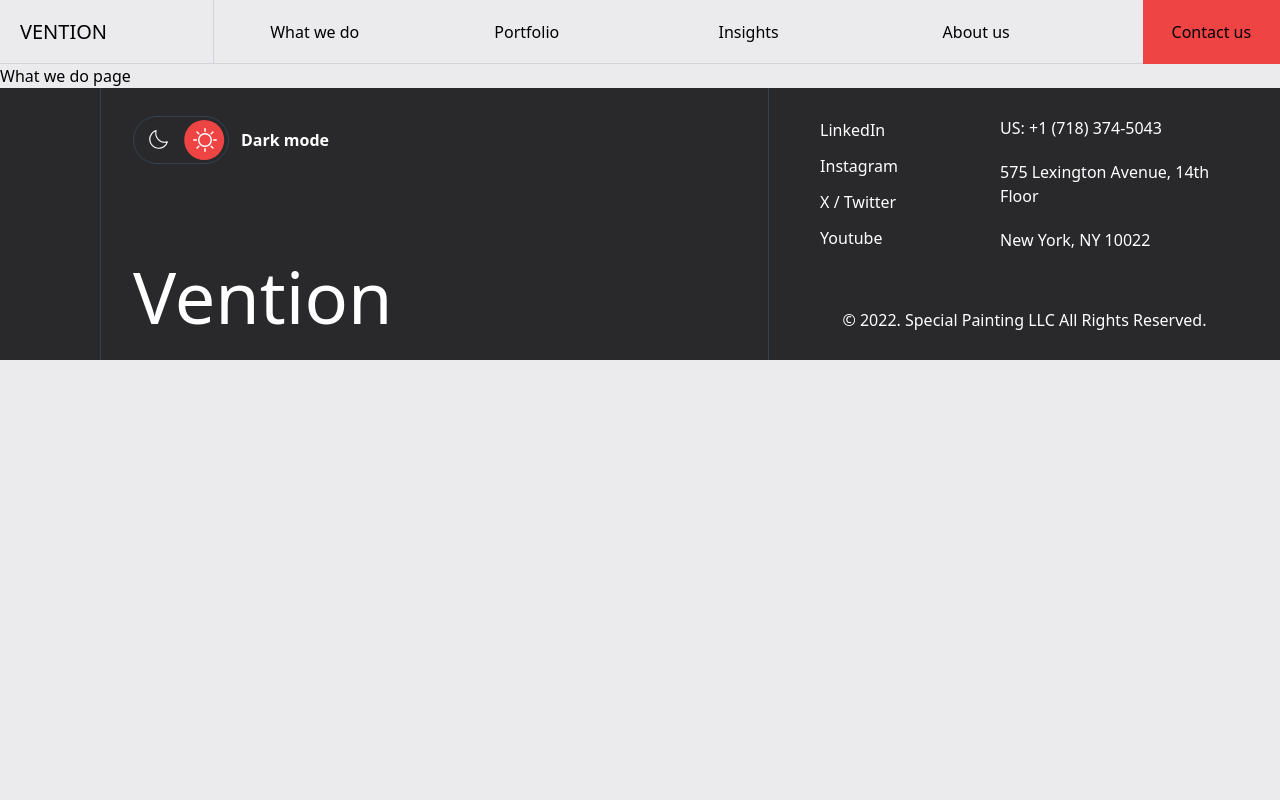
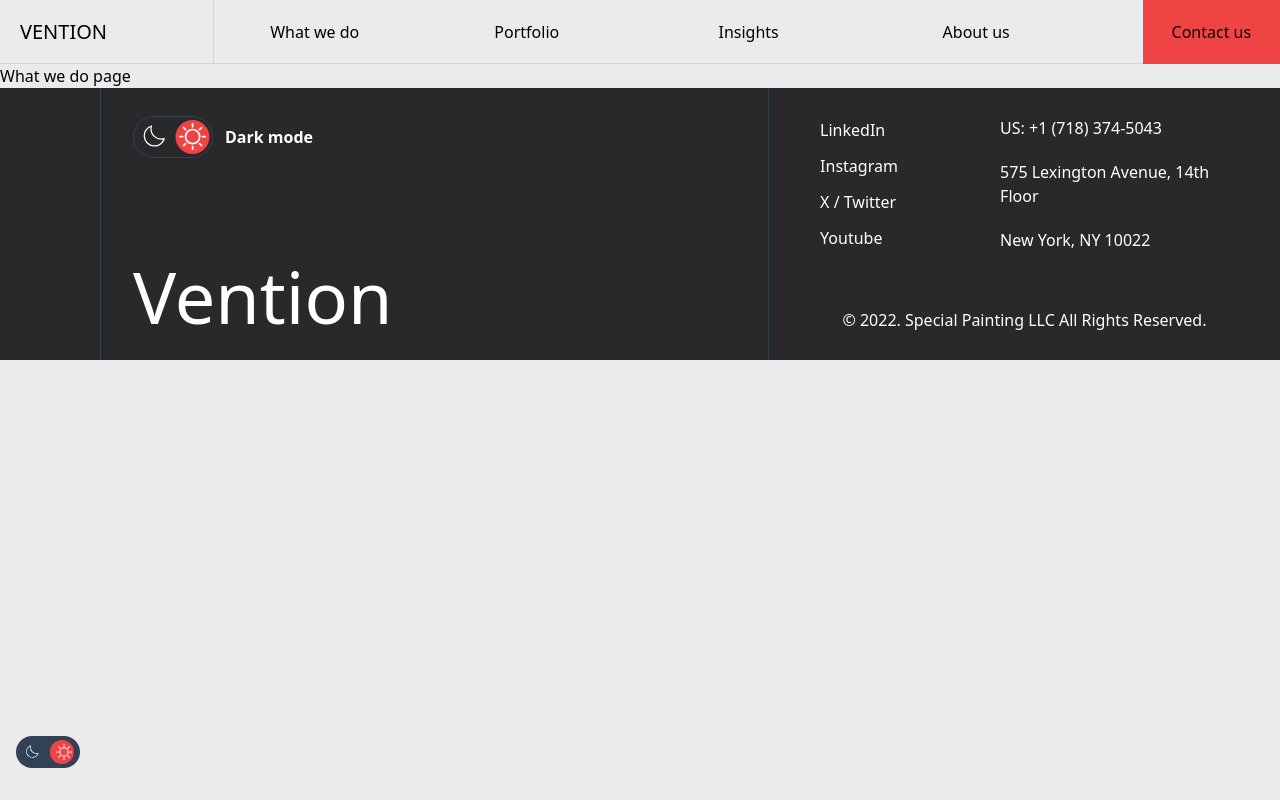
Before and after one commit to DemonHa/specialpainting, a Next.js app: page /what-we-do in a window 1280 px wide. Built offline with nearby package versions, Linux system fonts and the light colour scheme.

Commit message:
feat: floating darkmode button

```diff
--- a/src/app/layout.tsx
+++ b/src/app/layout.tsx
@@ -3,7 +3,6 @@ import { Inter } from "next/font/google";
 import "./globals.css";
 import Navbar from "@/components/nav-bar";
 import GeneralFooter from "@/components/general-footer";
-import { DarkModeProvider } from "@/features/darkmode";
 import { Providers } from "./providers";
 
 const inter = Inter({ subsets: ["latin"] });
--- a/src/components/general-footer/index.tsx
+++ b/src/components/general-footer/index.tsx
@@ -3,7 +3,7 @@ import ThemeSwitcher from "../theme-switcher";
 
 const GeneralFooter = () => {
   return (
-    <div className=" flex max-lg:flex-col-reverse max-lg:divide-y bg-background-dark dark:bg-background-white divide-x dark:divide-gray-300 divide-slate-700 dark:text-black text-white min-h-fit">
+    <div className="flex relative z-10 max-lg:flex-col-reverse max-lg:divide-y bg-background-dark dark:bg-background-white divide-x dark:divide-gray-300 divide-slate-700 dark:text-black text-white min-h-fit">
       <div className=" w-[100px] min-w-[100px] h-[100px] max-lg:hidden" />
       <div className="hidden max-md:flex items-center justify-center py-4 space-x-3">
         <ThemeSwitcher />
--- a/src/components/theme-switcher/index.tsx
+++ b/src/components/theme-switcher/index.tsx
@@ -6,7 +6,13 @@ import { GoSun } from "react-icons/go";
 import { motion } from "framer-motion";
 import { useDarkMode } from "@/features/darkmode";
 
-const ThemeSwitcher = () => {
+const ThemeSwitcher = ({
+  size = "medium",
+  filled = false,
+}: {
+  size?: "small" | "medium";
+  filled?: boolean;
+}) => {
   const { darkMode, setDarkMode } = useDarkMode();
 
   const variants = {
@@ -14,22 +20,37 @@ const ThemeSwitcher = () => {
     dark: { x: "-58%" },
   };
 
+  const sizeClass = {
+    small: "w-[4rem] h-[2rem]",
+    medium: "w-[5rem] h-[2.6rem]",
+  };
+
+  const circleSizeClass = {
+    small: "w-[1.5rem] h-[1.5rem]",
+    medium: "h-[2.1rem] w-[2.1rem]",
+  };
+
+  const iconSizeClass = {
+    small: "1rem",
+    medium: "1.7rem",
+  };
+
   return (
     <div
       onClick={() => {
         setDarkMode(!darkMode);
       }}
-      className="w-[6rem] h-[3rem] relative bg-inherit border dark:border-gray-300 border-slate-700 rounded-full flex justify-around items-center cursor-pointer"
+      className={`${sizeClass[size]} relative ${filled ? "bg-slate-700 text-white" : "bg-inherit border"}  dark:border-gray-300 border-slate-700 rounded-full flex justify-around items-center cursor-pointer`}
     >
       <motion.div
-        className="absolute bg-red-500 h-[2.5rem] w-[2.5rem] rounded-full z-0"
+        className={`absolute bg-red-500 ${circleSizeClass[size]} rounded-full z-0`}
         initial={darkMode ? "dark" : "light"}
         animate={darkMode ? "dark" : "light"}
         variants={variants}
         transition={{ duration: 0.2 }}
       />
-      <PiMoonLight className="z-10" size={"1.5rem"} />
-      <GoSun className="z-10" size={"1.5rem"} />
+      <PiMoonLight className="z-10" size={iconSizeClass[size]} />
+      <GoSun className="z-10" size={iconSizeClass[size]} />
     </div>
   );
 };
--- a/src/features/darkmode/index.tsx
+++ b/src/features/darkmode/index.tsx
@@ -1,3 +1,4 @@
+import ThemeSwitcher from "@/components/theme-switcher";
 import { createContext, useContext, useState } from "react";
 
 const DarkModeContext = createContext({
@@ -24,6 +25,7 @@ const DarkModeProvider = ({
   return (
     <DarkModeContext.Provider value={{ darkMode, setDarkMode: handleDarkMode }}>
       {children}
+      <FloatingDarkMode />
     </DarkModeContext.Provider>
   );
 };
@@ -32,4 +34,12 @@ const useDarkMode = () => {
   return useContext(DarkModeContext);
 };
 
+const FloatingDarkMode = () => {
+  return (
+    <div className="fixed z-[9] bottom-8 left-4">
+      <ThemeSwitcher size="small" filled />
+    </div>
+  );
+};
+
 export { DarkModeProvider, useDarkMode };
```
